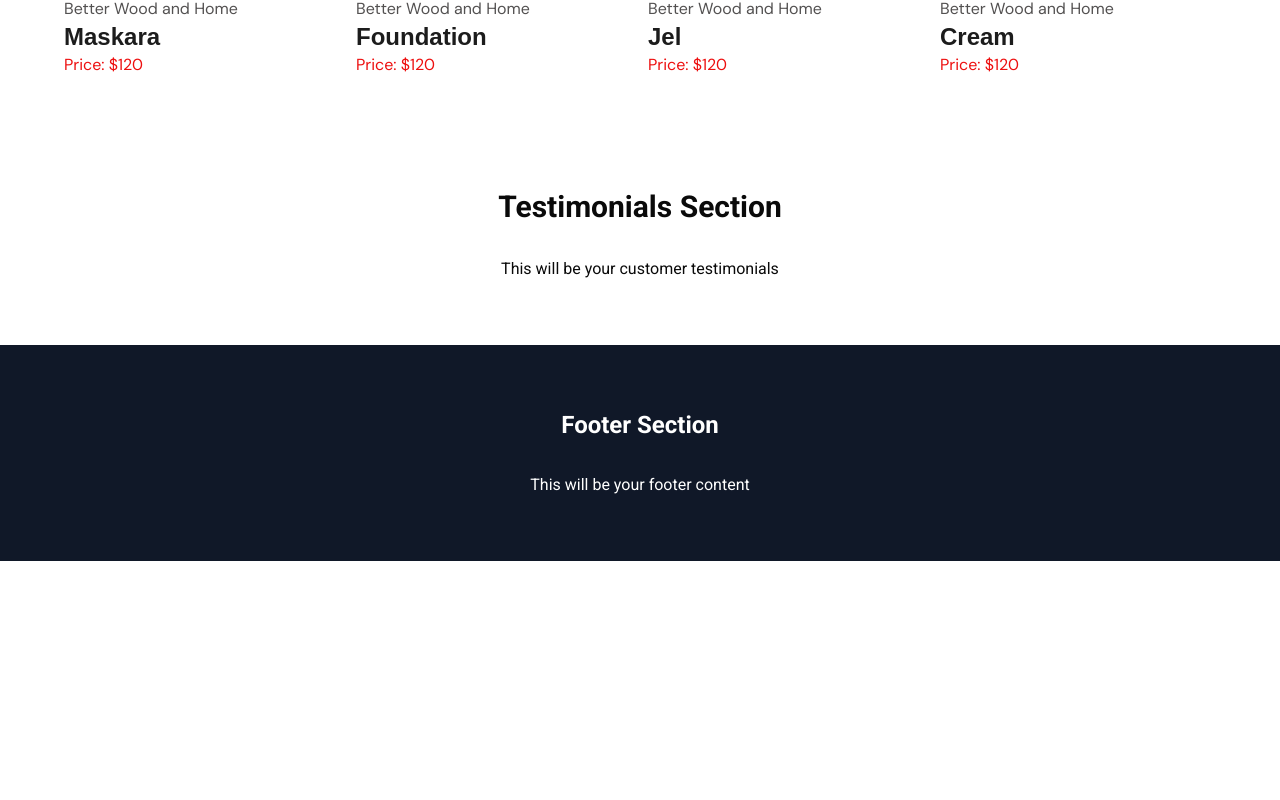
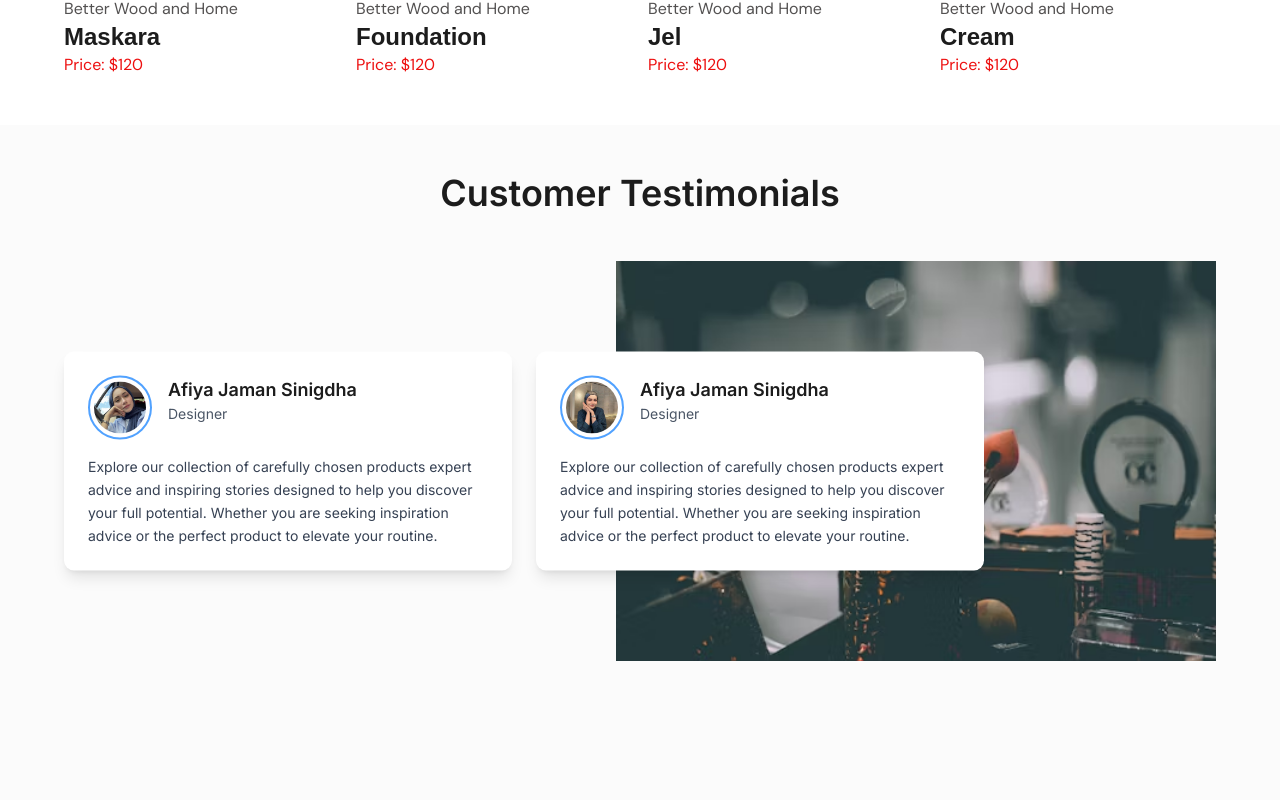
Before and after one commit to piyal007/sm_techonogy, a Next.js app: page / in a window 1280 px wide. Shown: the part 2500-3300 px from the top of the page. Before the commit the page ends 3061 px from the top, so only its background shows below. Built offline with nearby package versions, Linux system fonts and the light colour scheme; a web font is replaced by a local one.

Commit message:
testimonial section done

```diff
--- a/src/app/globals.css
+++ b/src/app/globals.css
@@ -137,3 +137,24 @@
   .font-montserrat { font-family: 'Montserrat', sans-serif; }
   .font-roboto { font-family: 'Roboto', sans-serif; }
 }
+
+.custom-loader {
+  width: 48px;
+  height: 48px;
+  border: 5px solid;
+  border-color: #FF3D00 transparent;
+  border-radius: 50%;
+  display: inline-block;
+  box-sizing: border-box;
+  animation: rotation 1s linear infinite;
+}
+
+@keyframes rotation {
+  0% {
+    transform: rotate(0deg);
+  }
+
+  100% {
+    transform: rotate(360deg);
+  }
+}
--- a/src/components/sections/ProductsSection.tsx
+++ b/src/components/sections/ProductsSection.tsx
@@ -23,7 +23,7 @@ export default function ProductsSection() {
   }, []);
 
   if (loading) {
-    return <div>Loading...</div>;
+    return <div className="flex justify-center items-center h-screen"><div className="custom-loader"></div></div>;
   }
 
   return (
--- a/src/components/sections/TestimonialsSection.tsx
+++ b/src/components/sections/TestimonialsSection.tsx
@@ -1,9 +1,68 @@
 export default function TestimonialsSection() {
   return (
-    <section className="py-16 bg-white">
-      <div className="container mx-auto px-4">
-        <h2 className="text-3xl font-bold text-center mb-8">Testimonials Section</h2>
-        <p className="text-center">This will be your customer testimonials</p>
+    <section className="bg-[#FBFBFB]">
+      <div className="w-[90%] mx-auto">
+        <div className="flex justify-center py-12">
+          <h2 className="font-inter text-4xl text-[#1C1C1C] font-semibold">Customer Testimonials</h2>
+        </div>
+
+        <div className="flex relative h-[600px]">
+          <div className="flex justify-center gap-6 absolute left-0 top-50 translate-y-[-50%] z-10">
+            {/* Testimonial Card 1 */}
+            <div className="bg-white rounded-lg shadow-lg p-6 max-w-md">
+                <div className="flex items-start gap-4 mb-4">
+                  <div className="relative">
+                    <div className="w-16 h-16 rounded-full border-2 border-blue-400 p-1">
+                      <img
+                        className="w-full h-full rounded-full object-cover"
+                        src="/images/testimonial_1.jpg"
+                        alt="Afiya Jaman Sinigdha"
+                      />
+                    </div>
+                  </div>
+                  <div className="flex-1">
+                    <h3 className="font-inter text-lg font-semibold text-[#1C1C1C]">
+                      Afiya Jaman Sinigdha
+                    </h3>
+                    <p className="font-inter text-sm text-gray-600">Designer</p>
+                  </div>
+                </div>
+                <div className="text-gray-700 font-inter text-sm leading-relaxed">
+                  Explore our collection of carefully chosen products expert advice and inspiring stories designed to help you discover your full potential. Whether you are seeking inspiration advice or the perfect product to elevate your routine.
+                </div>
+            </div>
+
+            {/* Testimonial Card 2*/}
+            <div className="bg-white rounded-lg shadow-lg p-6 max-w-md">
+                <div className="flex items-start gap-4 mb-4">
+                  <div className="relative">
+                    <div className="w-16 h-16 rounded-full border-2 border-blue-400 p-1">
+                      <img
+                        className="w-full h-full rounded-full object-cover"
+                        src="/images/testimonial_2.jpg"
+                        alt="Afiya Jaman Sinigdha"
+                      />
+                    </div>
+                  </div>
+                  <div className="flex-1">
+                    <h3 className="font-inter text-lg font-semibold text-[#1C1C1C]">
+                      Afiya Jaman Sinigdha
+                    </h3>
+                    <p className="font-inter text-sm text-gray-600">Designer</p>
+                  </div>
+                </div>
+                <div className="text-gray-700 font-inter text-sm leading-relaxed">
+                  Explore our collection of carefully chosen products expert advice and inspiring stories designed to help you discover your full potential. Whether you are seeking inspiration advice or the perfect product to elevate your routine.
+                </div>
+            </div>
+          </div>
+
+          {/* Testimonial card 3 */}
+          <div className="w-[600px] h-[400px] absolute right-0">
+                <img className="w-full h-full object-cover object-center" src="/images/testimonial_3.png" alt="" />
+          </div>
+
+        </div>
       </div>
     </section>
   );
```
